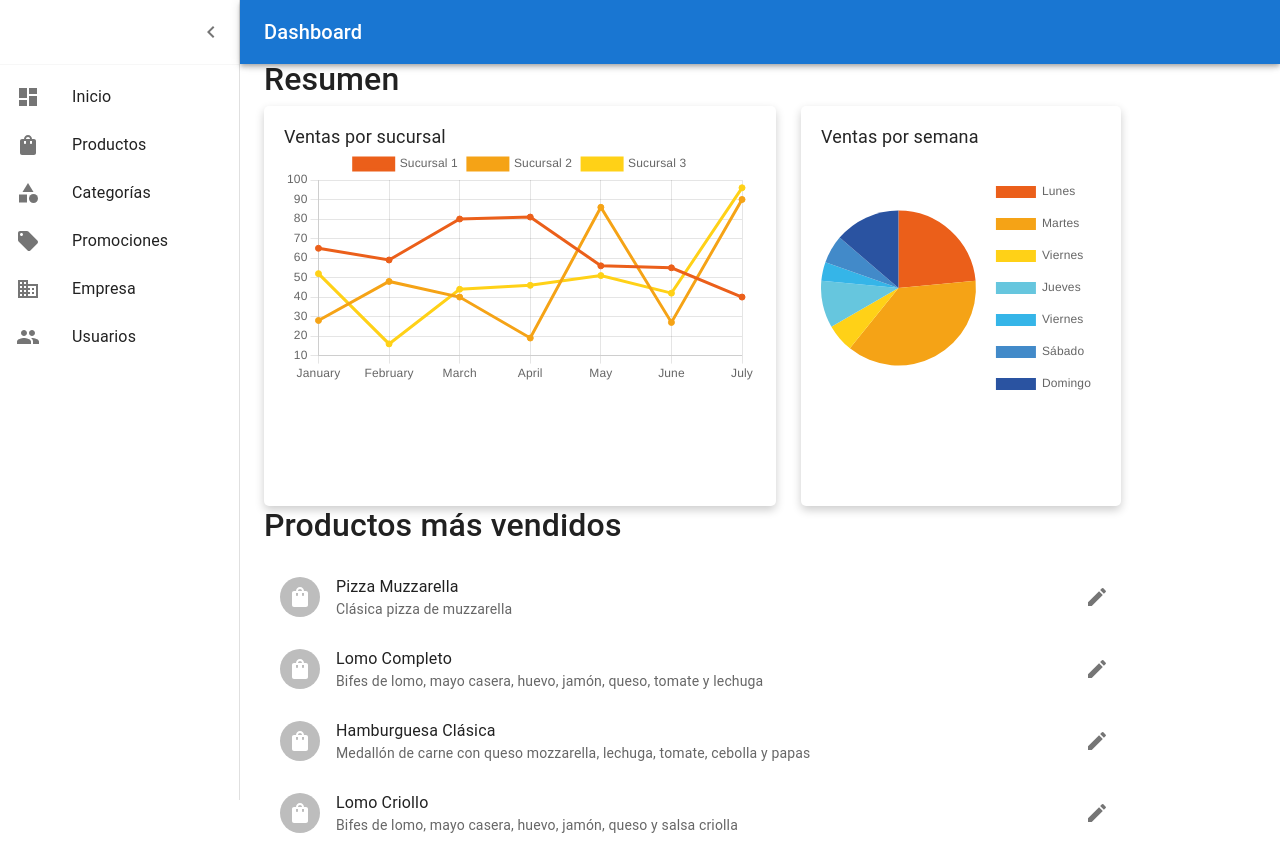
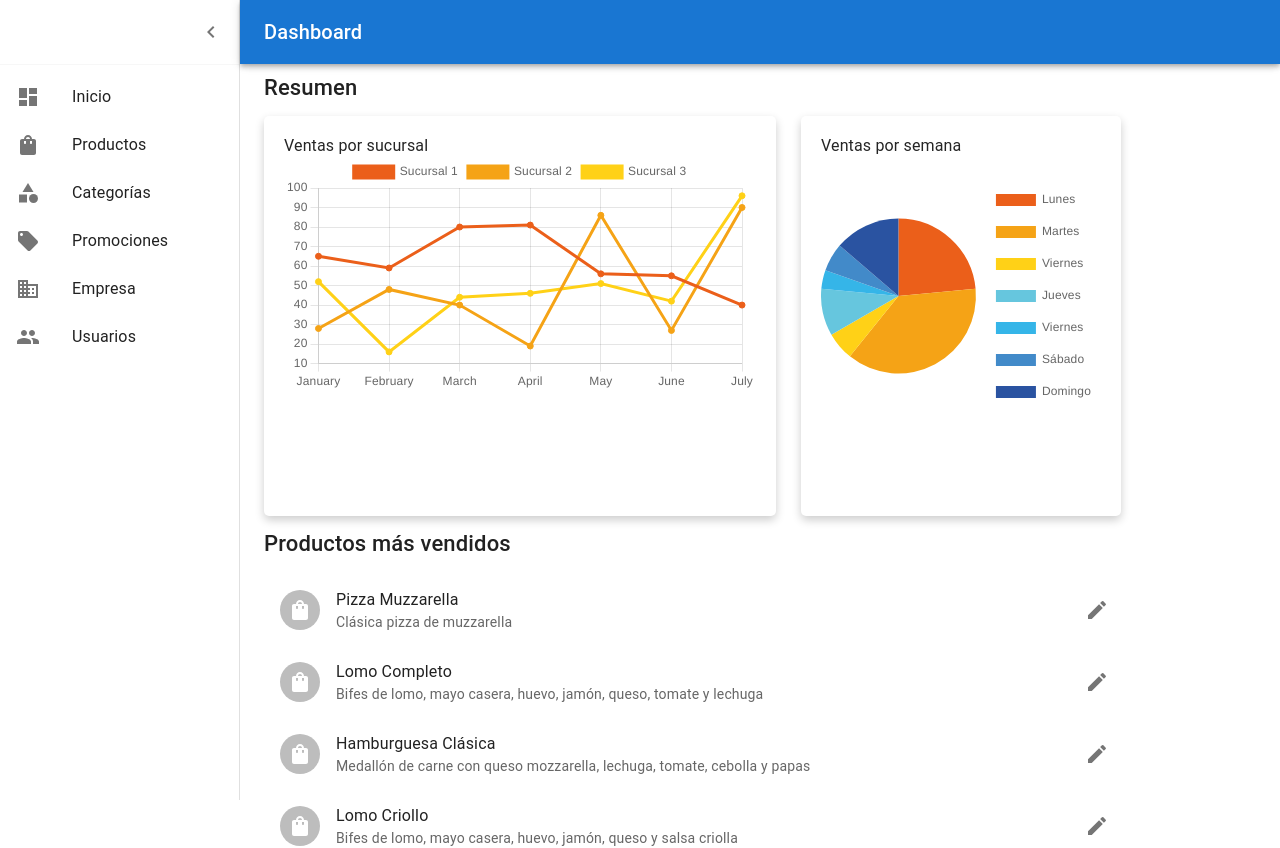
Before and after one commit to RamaFurtado/Dashboard, a React (Vite) app: page /app in a window 1280 px wide. Shown: the top 848 px of the page. Built offline with nearby package versions, Linux system fonts and the light colour scheme.

Commit message:
Modificados estilos de la página de inicio

```diff
--- a/src/components/pages/Inicio/SeccionInicio.tsx
+++ b/src/components/pages/Inicio/SeccionInicio.tsx
@@ -179,7 +179,7 @@ export const SeccionInicio = ({ setSection }: ISeccionInicio) => {
 
     return (
         <div id="seccion-inicio" >
-            <h2 >Resumen</h2>
+            <h2 style={{ fontSize: "22px", margin: "15px 0" }}>Resumen</h2>
             <div id="chart-container">
                 <div className="charts box" style={{ width: "40vw" }}>
                     <h2>Ventas por sucursal</h2>
@@ -191,7 +191,7 @@ export const SeccionInicio = ({ setSection }: ISeccionInicio) => {
                 </div >
             </div>
             <div>
-                <h2>Productos más vendidos</h2>
+                <h2 style={{ fontSize: "22px", marginTop: "15px" }}>Productos más vendidos</h2>
                 <List dense={dense}> {/* Aca tira un warnign el navegador */}
                     {productos.map(({ nombre, descripcion }) => { // Remove duplicate identifier 'string'
                         return (
--- a/src/components/pages/Inicio/inicio.css
+++ b/src/components/pages/Inicio/inicio.css
@@ -14,7 +14,7 @@
 
 .charts h2 {
     margin: 0;
-    font-size: 18px;
+    font-size: 16px;
     font-weight: 400;
     color: #252525;
 }
```
